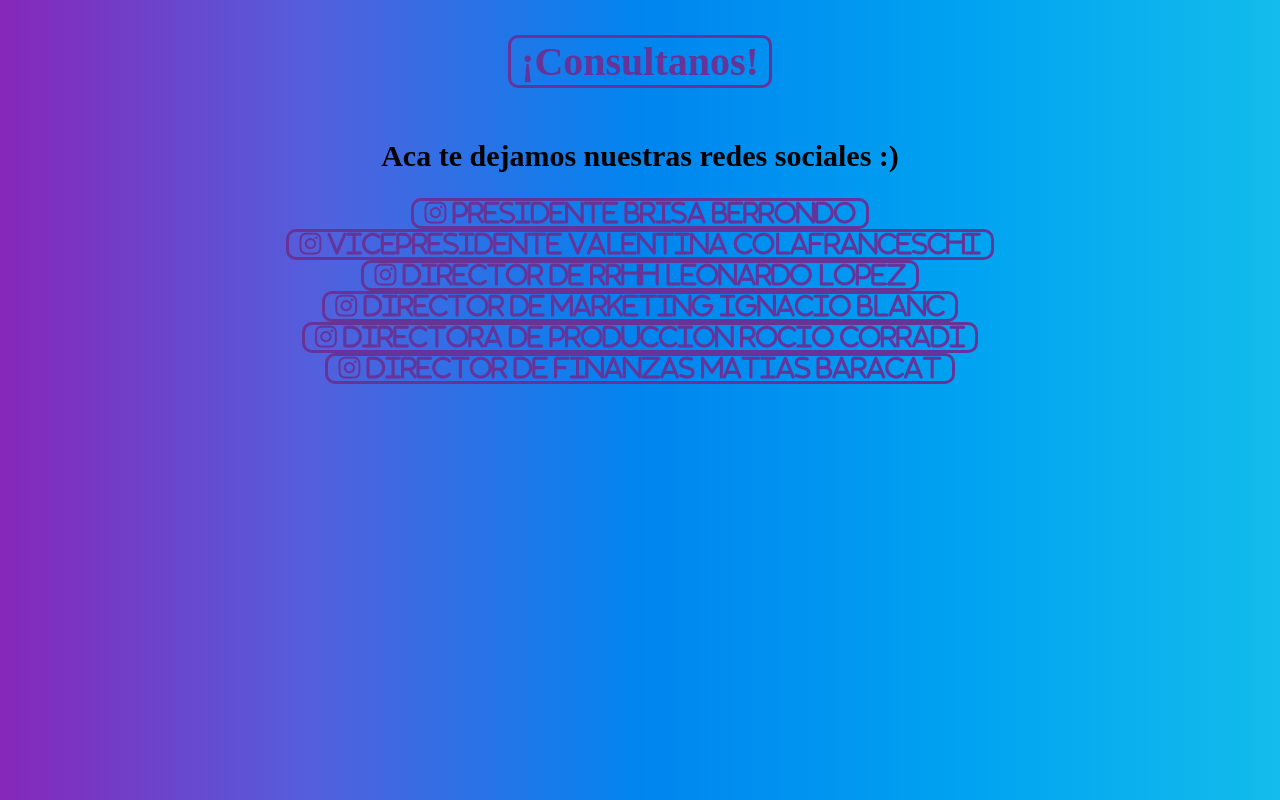
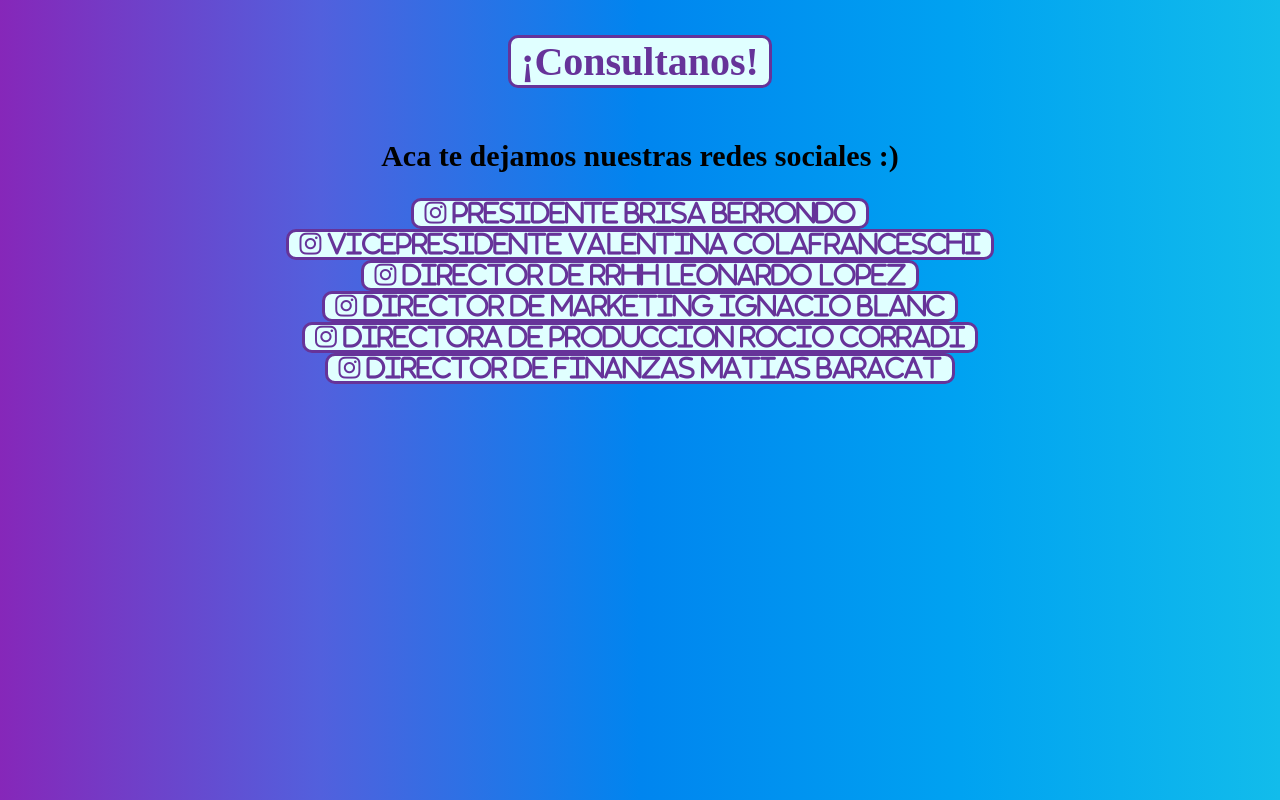
Before and after one commit to sefe2022/sefe2022, a plain HTML site: page index.html in a window 1280 px wide. Drawn offline with Linux system fonts and the light colour scheme.

Commit message:
Update diseño.css

```diff
--- a/diseño.css
+++ b/diseño.css
@@ -10,7 +10,7 @@ h1{
   color:rebeccapurple;
   padding: 0 10px;
   border-radius: 10px;
-
+  background-color: lightcyan;
   border-style: solid;
   display: inline-flex;
 
@@ -34,7 +34,7 @@ h1{
   border-style: solid;
  position: relative;
  display: inline-flex;
-
+ background-color: lightcyan;
 }
 
 .redes a:hover {
```
